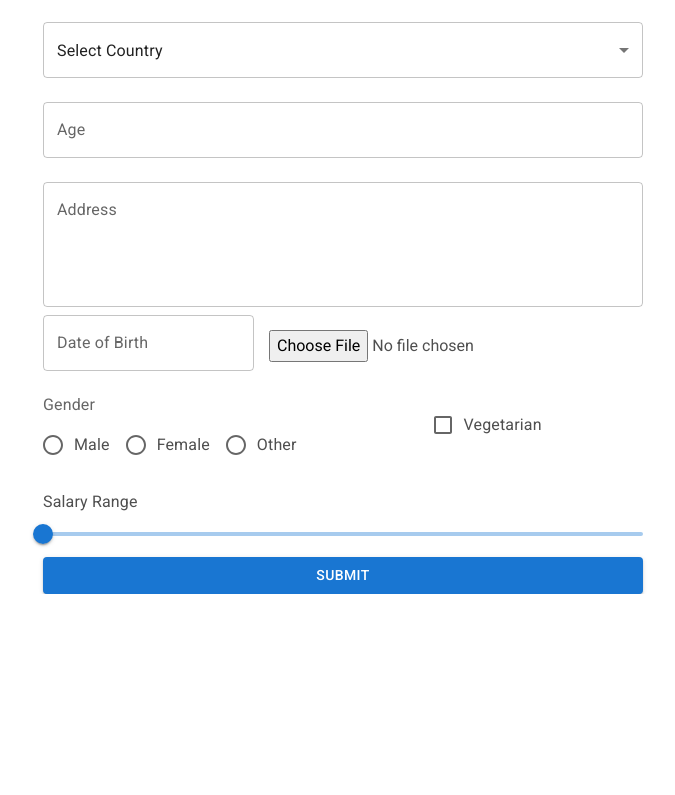
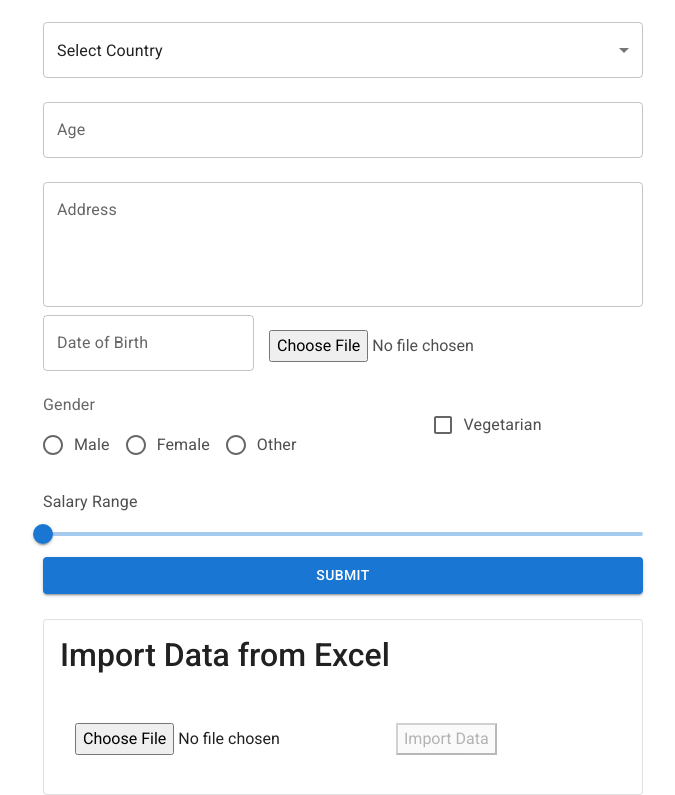
Before and after one commit to rldarshan/nextjs-dashboard, a Next.js app: page /about in a window 1280 px wide. Shown: the part 292-1087 px from the top of the page, without its empty margins (297-972 px from the left). Before the commit the page ends 886 px from the top, so only its background shows below. Built offline with nearby package versions, Linux system fonts and the light colour scheme.

Commit message:
Added Excel file import functionality

```diff
--- a/app/about/indexedDB.tsx
+++ b/app/about/indexedDB.tsx
@@ -20,6 +20,11 @@ export async function saveFormData(data: typeof FormState) {
   await store.put(data);
   await tx.done;
 }
+
+export const addDataToDB = async (data: Record<string, any>) => {
+  // const db = await initDB();
+  await db?.put('formData', data);
+};
 
 export async function getAllFormData() {
   if (!db) await initDB();
--- a/app/about/page.tsx
+++ b/app/about/page.tsx
@@ -1,6 +1,6 @@
 "use client";
 
-import React, { useState, useEffect } from "react";
+import React, { useState, useEffect, useRef } from "react";
 import {
   TextField,
   Select,
@@ -14,10 +14,13 @@ import {
   Checkbox,
   Button,
   Box,
+  Card,
   Alert,
   Snackbar,
   Typography,
 } from "@mui/material";
+// import { v4 as uuidv4 } from 'uuid';
+import CardContent from '@mui/material/CardContent';
 import Slide, { SlideProps } from '@mui/material/Slide';
 import { DatePicker } from "@mui/x-date-pickers/DatePicker";
 import { AdapterDayjs } from "@mui/x-date-pickers/AdapterDayjs";
@@ -25,7 +28,7 @@ import { LocalizationProvider } from "@mui/x-date-pickers/LocalizationProvider";
 import * as XLSX from 'xlsx';
 import { DataGrid, GridToolbar, GridColDef, GridRowSelectionModel } from "@mui/x-data-grid";
 import CheckCircleOutlineIcon from '@mui/icons-material/CheckCircleOutline';
-import { saveFormData, getAllFormData, deleteFormData, getDB } from './indexedDB';
+import { saveFormData, getAllFormData, deleteFormData, addDataToDB, getDB } from './indexedDB';
 
 export type FormState = {
   id: number;
@@ -57,22 +60,26 @@ export default function FormComponent() {
   });
   const [errors, setErrors] = useState<{ [key in keyof FormState]?: string }>({});
   const [rows, setRows] = useState<FormState[]>([]);
-  const [idCounter, setIdCounter] = useState(1);
+  const [idCounter, setIdCounter] = useState(1) // <number | undefined>(undefined);
   const [rowSelectionModel, setRowSelectionModel] = useState<GridRowSelectionModel>([]);
   const [inProgress, setInProgress] = useState(false);
   const [message, setMessage] = useState("");
+  const [excelFile, setExcelFile] = useState<File | null>(null);
+  const excelImportRef = useRef(null);
+  const inputRef = useRef(null);
 
   const columns: GridColDef[] = [
-    { field: 'id', headerName: 'Id', width: 50 },
-    { field: 'name', headerName: 'Name', width: 150 },
-    { field: 'email', headerName: 'Email', width: 200 },
-    { field: 'country', headerName: 'Country', width: 120 },
-    { field: 'age', headerName: 'Age', width: 80 },
-    { field: 'address', headerName: 'Address', width: 250 },
+    { field: 'id', headerName: 'Id', width: 50, type: 'number' },
+    { field: 'name', headerName: 'Name', width: 150, type: 'string' },
+    { field: 'email', headerName: 'Email', width: 200, type: 'string' },
+    { field: 'country', headerName: 'Country', width: 120, type: 'string' },
+    { field: 'age', headerName: 'Age', width: 80, type: 'number' },
+    { field: 'address', headerName: 'Address', width: 250, type: 'string' },
     { field: 'dob', headerName: 'Date of Birth', width: 130 },
-    { field: 'gender', headerName: 'Gender', width: 100 },
+    { field: 'gender', headerName: 'Gender', width: 100, type: 'string' },
     { field: 'vegetarian', headerName: 'Vegetarian', width: 120, type: 'boolean' },
     { field: 'salary', headerName: 'Salary', width: 150, type: 'number' },
+    { field: 'file', headerName: 'File', width: 150 },
   ];
 
   const validateForm = (): boolean => {
@@ -141,12 +148,69 @@ export default function FormComponent() {
     const loadData = async () => {
       const savedData = await getAllFormData();
       setRows(savedData);
+      // setIdCounter(uuidv4())
       if (savedData.length > 0) {
         setIdCounter(savedData[savedData.length - 1].id + 1); // Set idCounter based on last ID
       }
     };
     loadData();
   }, []);
+
+  const handleFileChange = (event: React.ChangeEvent<HTMLInputElement>) => {
+    if (event.target.files) {
+      setExcelFile(event.target.files[0]);
+    }
+  };
+
+  const convertBlobToBase64 = (blob: Blob): Promise<string> => {
+    return new Promise((resolve, reject) => {
+      const reader = new FileReader();
+      reader.onloadend = () => resolve(reader.result as string);
+      reader.onerror = reject;
+      reader.readAsDataURL(blob);
+    });
+  };
+
+  const excelFileImport = async () => {
+    if (!excelFile) return;
+
+    const reader = new FileReader();
+    reader.onload = async (e) => {
+      const arrayBuffer = e.target?.result as ArrayBuffer;
+      const data = new Uint8Array(arrayBuffer);
+      const workbook = XLSX.read(data, { type: 'array' });
+
+      const sheetName = workbook.SheetNames[0];
+      const worksheet = workbook.Sheets[sheetName];
+      const jsonData = XLSX.utils.sheet_to_json(worksheet);
+
+      // console.log("==== jsonData ====",jsonData)
+      // Add each row to IndexedDB
+      for (const row of jsonData) {
+        await addDataToDB({ ...row, id: row['id'] });
+      }
+
+      // setRows((prev) => [...prev, jsonData]);
+
+      const loadData = async () => {
+        const savedData = await getAllFormData();
+        setRows(savedData);
+        // setIdCounter(uuidv4())
+        if (savedData.length > 0) {
+          setIdCounter(savedData[savedData.length - 1].id + 1); // Set idCounter based on last ID
+        }
+      };
+      loadData();
+
+      setExcelFile(null)
+      excelImportRef.current.value = null;    //  clear file import input element
+
+      setInProgress(true)
+      setMessage('Data has been imported to IndexedDB');
+      setTimeout(()=> setInProgress(false),3000)
+    };
+    reader.readAsArrayBuffer(excelFile);
+  };
 
   const handleExport = () => {
     const worksheet = XLSX.utils.json_to_sheet(rows);
@@ -168,6 +232,7 @@ export default function FormComponent() {
 
       setRows((prev) => [...prev, newEntry]);
       setIdCounter((prev) => prev + 1);
+      // setIdCounter(uuidv4());
 
       // Save to IndexedDB
       await saveFormData(newEntry);
@@ -189,6 +254,7 @@ export default function FormComponent() {
         salary: 1000,
         file: null
       });
+      inputRef.current.value = null;    //  clear file import input element
 
 
       // Send the form data to the server
@@ -346,7 +412,7 @@ export default function FormComponent() {
         </LocalizationProvider>
 
         <input
-          type="file"
+          type="file" ref={inputRef}
           style={{margin: "15px"}}
           accept="application/pdf"
           onChange={(e) => handleChange("file", e.target.files?.[0])}
@@ -415,6 +481,26 @@ export default function FormComponent() {
         </Button>
       </form>
 
+      <br></br>
+      <div style={{ maxWidth: "600px", margin: "auto" }}>
+        <Card variant="outlined">
+          <CardContent>
+            <h2>Import Data from Excel</h2>
+            <br></br>
+            <input
+                type="file" ref={excelImportRef}
+                style={{margin: "15px"}}
+                accept=".xlsx, .xls"
+                onChange={handleFileChange}
+                // setErrorMessages({ ...errorMessages, file: file && file.size > 2 * 1024 * 1024 ? 'File size must be less than 2 MB' : '' });
+              />
+            <button onClick={excelFileImport} disabled={!excelFile}>
+              Import Data
+            </button>
+          </CardContent>
+        </Card>
+      </div>
+
       <Snackbar open={inProgress} TransitionComponent={SlideTransition}>
         <Alert severity="info" icon={<CheckCircleOutlineIcon style={{ color: 'green', fontSize: '25px' }}  />}>
             {message}
--- a/package.json
+++ b/package.json
@@ -36,6 +36,7 @@
     "tailwindcss": "3.4.4",
     "typescript": "5.5.2",
     "use-debounce": "^10.0.1",
+    "uuid": "^11.0.3",
     "xlsx": "^0.18.5",
     "zod": "^3.23.8"
   },
```
Also changed, not shown: 1 other file (tests, documents, lock files or other folders).
